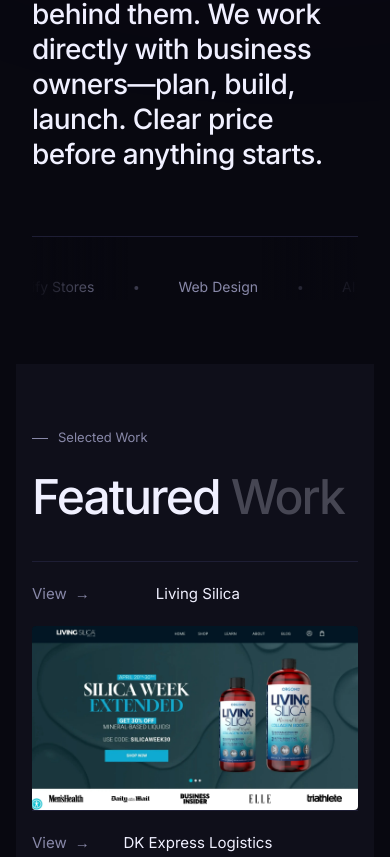
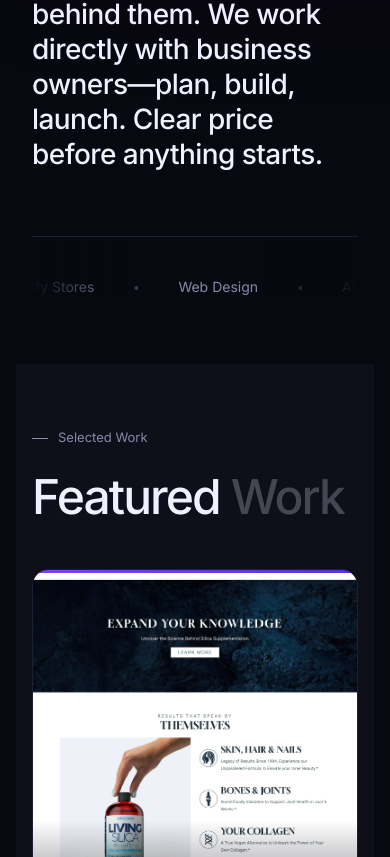
Before and after one commit to syedhamzahabib2026-source/vryntlab-web, a Next.js app: page / in a window 390 px wide. Shown: the part 1143-2000 px from the top of the page. Built offline with nearby package versions, Linux system fonts and the light colour scheme.

Commit message:
feat: AnimatePresence services, hero CTA image, Merco-style work cards

```diff
--- a/src/app/globals.css
+++ b/src/app/globals.css
@@ -303,6 +303,18 @@
   }
 }
 
+/** Portfolio cards — always-running slow auto-scroll (top → bottom → top). */
+.work-scroll-auto {
+  animation: work-scroll-preview 16s ease-in-out infinite alternate;
+}
+
+@media (prefers-reduced-motion: reduce) {
+  .work-scroll-auto {
+    animation: none !important;
+    transform: none !important;
+  }
+}
+
 /** Project detail hero — same scroll as cards, slower and always running. */
 .work-hero-scroll-track {
   animation: work-scroll-preview 15s linear infinite;
--- a/src/components/home/FeaturedWork.tsx
+++ b/src/components/home/FeaturedWork.tsx
@@ -5,7 +5,7 @@
 import { useRef, useState, useEffect } from "react";
 import { motion, useScroll, useTransform } from "motion/react";
 import { focusRing } from "@/components/layout/layoutTokens";
-import { caseStudies, caseStudyPosterUrl } from "@/lib/case-studies";
+import { caseStudies } from "@/lib/case-studies";
 
 const ease = [0.22, 1, 0.36, 1] as const;
 
@@ -42,17 +42,7 @@
   const hero = study.media.images[0] ?? "";
   const tall = study.media.images[1] ?? "";
   const cardRef = useRef<HTMLElement>(null);
-  const [isHovered, setIsHovered] = useState(false);
   const [reduceMotion, setReduceMotion] = useState(false);
-  const [layerKey, setLayerKey] = useState(0);
-
-  // Scroll-linked scale: image starts slightly small, grows as card scrolls into view
-  const { scrollYProgress } = useScroll({
-    target: cardRef,
-    offset: ["start end", "end start"],
-  });
-  const imgScale = useTransform(scrollYProgress, [0, 0.5], [0.94, 1.02]);
-  const imgY = useTransform(scrollYProgress, [0, 0.5], [24, 0]);
 
   useEffect(() => {
     const mq = window.matchMedia("(prefers-reduced-motion: reduce)");
@@ -62,109 +52,85 @@
     return () => mq.removeEventListener("change", sync);
   }, []);
 
-  // Reset scroll animation when hover ends so next hover starts from top
-  useEffect(() => {
-    if (!isHovered) {
-      const id = window.setTimeout(() => setLayerKey((k) => k + 1), 0);
-      return () => window.clearTimeout(id);
-    }
-    return undefined;
-  }, [isHovered]);
-
-  const scrollOn = isHovered && !reduceMotion;
+  // Scroll-linked entry: card lifts in as it enters viewport
+  const { scrollYProgress } = useScroll({
+    target: cardRef,
+    offset: ["start end", "center center"],
+  });
+  const entryScale = useTransform(scrollYProgress, [0, 0.6], [0.96, 1.0]);
 
   return (
     <motion.article
       ref={cardRef}
-      className="group relative"
-      initial={{ opacity: 0, y: 24, scale: 0.985 }}
-      whileInView={{ opacity: 1, y: 0, scale: 1 }}
+      className="group overflow-hidden rounded-2xl border border-[#1E1E35] bg-[#0c0c18]"
+      style={{ scale: entryScale }}
+      initial={{ opacity: 0, y: 40 }}
+      whileInView={{ opacity: 1, y: 0 }}
       viewport={{ once: true, amount: 0.08 }}
       transition={{ duration: 0.75, ease }}
-      onMouseEnter={() => setIsHovered(true)}
-      onMouseLeave={() => setIsHovered(false)}
     >
-      {/* Top bar */}
-      <div className="flex items-center justify-between border-t border-[#1E1E35] px-0 py-5">
+      {/* Violet accent bar */}
+      <div className="h-[3px] bg-gradient-to-r from-[#7C3FFF] to-[#5533DD]" />
+
+      {/* Card body: tall scrolling screenshot */}
       <Link
         href={`/work/${study.id}`}
-          className={`flex items-center gap-2 text-[15px] font-normal text-[#8888a8] transition-colors duration-200 ${focusRing} rounded-sm [@media(hover:hover)]:hover:text-[#F0F0FF]`}
-          tabIndex={0}
-        >
-          View
-          <span
-            className="inline-block transition-transform duration-[200ms] group-hover:translate-x-1"
-            aria-hidden
-          >
-            →
-          </span>
-        </Link>
-        <span className="text-[15px] font-normal text-[#F0F0FF]">
-          {study.client}
-        </span>
-        <span className="w-[52px]" aria-hidden />
-      </div>
-
-      {/* Image — scroll-linked scale wrapper; hover triggers tall-screenshot scroll */}
-      <Link
-        href={`/work/${study.id}`}
-        className={`relative block overflow-hidden rounded-sm ${focusRing}`}
-        style={{ aspectRatio: "16 / 9" }}
-        tabIndex={-1}
+        className={`relative block overflow-hidden ${focusRing}`}
+        style={{ minHeight: "480px" }}
         aria-label={`View ${study.client} case study`}
       >
-        <motion.div
-          className="absolute inset-0"
-          style={{ scale: imgScale, y: imgY }}
-        >
-          {/* Static hero (visible when not hovering) */}
-          <div className="absolute inset-0 z-[1]">
+        {/* Auto-scrolling tall image (always running, top→bottom→top) */}
+        <div className="absolute inset-0 overflow-hidden [container-type:size]">
+          {reduceMotion ? (
             <Image
               src={hero}
               alt={study.coverAlt}
               fill
-              className={`object-cover transition-opacity duration-500 ease-[cubic-bezier(0.16,1,0.3,1)] motion-reduce:transition-none ${scrollOn ? "opacity-0" : "opacity-100"}`}
-              sizes="(max-width: 1290px) 100vw, 1290px"
+              className="object-cover object-top"
+              sizes="(max-width: 640px) 100vw, (max-width: 1024px) 50vw, 640px"
               priority={priority}
             />
-          </div>
-
-          {/* Tall screenshot — scrolls top→bottom on hover (CSS animation via data-active) */}
-          {!reduceMotion && (
-            <div
-              className={`absolute inset-0 z-[0] overflow-hidden [container-type:size] transition-opacity duration-500 ease-[cubic-bezier(0.16,1,0.3,1)] ${scrollOn ? "opacity-100" : "opacity-0"}`}
-              aria-hidden={!scrollOn}
-            >
-              <div
-                key={layerKey}
-                data-active={scrollOn ? "true" : "false"}
-                className="work-scroll-preview-track relative w-full will-change-transform"
-              >
+          ) : (
+            <div className="work-scroll-auto relative w-full">
               <Image
                 src={tall}
                 alt={study.imageAlts[1] ?? study.coverAlt}
                 width={1600}
                 height={2600}
-                  className="h-auto w-full max-w-none object-cover object-top"
-                  sizes="(max-width: 1290px) 100vw, 1290px"
+                className="h-auto w-full max-w-none"
+                sizes="(max-width: 640px) 100vw, (max-width: 1024px) 50vw, 640px"
+                priority={priority}
               />
             </div>
+          )}
         </div>
-          )}
-        </motion.div>
 
-        {/* Dark overlay */}
+        {/* Bottom gradient + project info overlay */}
+        <div className="absolute inset-x-0 bottom-0 z-10 bg-gradient-to-t from-[#060610]/95 via-[#060610]/65 to-transparent px-6 pb-6 pt-28">
+          <p className="text-[11px] font-semibold uppercase tracking-[0.14em] text-[#7C3FFF]">
+            {study.typeLabel}
+          </p>
+          <h3 className="mt-2 text-[1.375rem] font-medium leading-[1.15] tracking-[-0.03em] text-[#F0F0FF]">
+            {study.client}
+          </h3>
+          <p className="mt-1 line-clamp-2 text-[0.875rem] leading-[1.5] text-[#8888a8]">
+            {study.cardOutcome}
+          </p>
+        </div>
+
+        {/* Hover dark overlay */}
         <div
-          className="absolute inset-0 bg-black/0 transition-[background-color] duration-[250ms] group-hover:bg-black/30"
+          className="absolute inset-0 bg-black/0 transition-[background-color] duration-300 group-hover:bg-black/20"
           aria-hidden
         />
-        {/* "View →" overlay label */}
+
+        {/* "View case study" pill on hover */}
         <div
-          className="absolute inset-0 flex items-center justify-center opacity-0 transition-opacity duration-[250ms] ease-[var(--ease-out-premium)] group-hover:opacity-100"
+          className="absolute inset-0 z-20 flex items-center justify-center opacity-0 transition-opacity duration-300 group-hover:opacity-100"
           aria-hidden
         >
-          <span className="rounded-full bg-white/10 px-5 py-2 text-[15px] font-medium text-white backdrop-blur-md ring-1 ring-white/15">
-            View →
+          <span className="rounded-full bg-white/10 px-5 py-2.5 text-[14px] font-medium text-white backdrop-blur-md ring-1 ring-white/15">
+            View case study →
           </span>
         </div>
       </Link>
@@ -172,59 +138,34 @@
   );
 }
 
-// NDA placeholder card with scroll-linked scale
 function NdaCard() {
-  const cardRef = useRef<HTMLElement>(null);
-  const { scrollYProgress } = useScroll({
-    target: cardRef,
-    offset: ["start end", "end start"],
-  });
-  const imgScale = useTransform(scrollYProgress, [0, 0.5], [0.94, 1.02]);
-  const imgY = useTransform(scrollYProgress, [0, 0.5], [24, 0]);
-
   return (
     <motion.article
-      ref={cardRef}
-      className="group relative"
-      initial={{ opacity: 0, y: 24, scale: 0.985 }}
-      whileInView={{ opacity: 1, y: 0, scale: 1 }}
-      viewport={{ once: true, amount: 0.08 }}
+      className="overflow-hidden rounded-2xl border border-[#1E1E35] bg-[#0c0c18]"
+      initial={{ opacity: 0, y: 40 }}
+      whileInView={{ opacity: 1, y: 0 }}
+      viewport={{ once: true, amount: 0.1 }}
       transition={{ duration: 0.75, ease }}
     >
-      <div className="flex items-center justify-between border-t border-[#1E1E35] px-0 py-5">
-        <span className="text-[15px] font-normal text-[#8888a8]/50">NDA</span>
-        <span className="text-[15px] font-normal text-[#F0F0FF]">More on request</span>
-        <span className="w-[52px]" aria-hidden />
-      </div>
+      <div className="h-[3px] bg-[#1E1E35]" />
       <div
-        className="relative overflow-hidden rounded-sm"
-        style={{ aspectRatio: "16 / 9" }}
-      >
-        <motion.div
-          className="absolute inset-0"
-          style={{ scale: imgScale, y: imgY }}
-        >
-          <div
-            className="absolute inset-0 flex items-center justify-center"
+        className="flex min-h-[160px] items-center justify-center px-8 py-10"
         style={{
           background:
-                "linear-gradient(135deg, rgba(124,63,255,0.08) 0%, rgba(0,229,255,0.04) 100%)",
+            "linear-gradient(135deg, rgba(124,63,255,0.05) 0%, rgba(0,229,255,0.02) 100%)",
         }}
       >
-            <div
-              className="absolute inset-0 opacity-[0.06]"
-              style={{
-                backgroundImage:
-                  "linear-gradient(var(--border) 1px, transparent 1px), linear-gradient(90deg, var(--border) 1px, transparent 1px)",
-                backgroundSize: "56px 56px",
-              }}
-              aria-hidden
-            />
-            <p className="relative text-[13px] font-normal text-[#8888a8]">
+        <div className="text-center">
+          <p className="text-[11px] font-semibold uppercase tracking-[0.14em] text-[#8888a8]/50">
+            NDA
+          </p>
+          <p className="mt-2 text-[1.0625rem] font-medium text-[#F0F0FF]">
+            More on request
+          </p>
+          <p className="mt-1.5 text-[0.875rem] text-[#8888a8]">
             Partner builds and NDA work available on request
           </p>
         </div>
-        </motion.div>
       </div>
     </motion.article>
   );
@@ -242,7 +183,7 @@
     >
       <div className="mx-auto w-full max-w-[1290px] px-4 sm:px-8 lg:px-[30px]">
 
-        {/* Section header — stagger */}
+        {/* Section header */}
         <motion.div
           initial="hidden"
           whileInView="show"
@@ -265,14 +206,15 @@
           </div>
         </motion.div>
 
-        {/* Work cards */}
-        <div className="mt-10 flex flex-col">
+        {/* Two project cards side by side on desktop */}
+        <div className="mt-12 grid grid-cols-1 gap-5 sm:grid-cols-2 lg:gap-7">
           <WorkCard study={study1} priority />
           <WorkCard study={study2} />
+        </div>
+
+        {/* NDA card below, full width */}
+        <div className="mt-5 lg:mt-7">
           <NdaCard />
-
-          {/* Bottom border closure */}
-          <div className="border-t border-[#1E1E35] pt-0" />
         </div>
       </div>
     </section>
--- a/src/components/home/Hero.tsx
+++ b/src/components/home/Hero.tsx
@@ -1,6 +1,7 @@
 "use client";
 
 import Link from "next/link";
+import Image from "next/image";
 import {
   AnimatePresence,
   motion,
@@ -34,12 +35,20 @@
   const reduceMotion = useReducedMotion() ?? false;
   const [wordIndex, setWordIndex] = useState(0);
   const heroRef = useRef<HTMLElement>(null);
+  const ctaRef = useRef<HTMLDivElement>(null);
 
   // Section-scoped scroll progress — drives the fade-out effect
   const { scrollYProgress } = useScroll({
     target: heroRef,
     offset: ["start start", "end end"],
   });
+
+  // CTA image breathing scale as it enters viewport
+  const { scrollYProgress: ctaScrollY } = useScroll({
+    target: ctaRef,
+    offset: ["start end", "end start"],
+  });
+  const ctaImgScale = useTransform(ctaScrollY, [0, 0.5], [0.94, 1.02]);
 
   // Hero content fades, lifts, and scales out as user scrolls into the next section
   const heroOpacity = useTransform(scrollYProgress, [0.4, 0.8], [1, 0]);
@@ -88,8 +97,12 @@
             className="relative mx-auto w-full max-w-[1290px] px-4 sm:px-8 lg:px-[30px]"
             style={!reduceMotion ? { opacity: heroOpacity, y: heroY, scale: heroScale } : undefined}
           >
-            {/* Stagger entrance */}
+            {/* Two-column on desktop: text left, CTA image right */}
+            <div className="flex flex-col items-start gap-12 lg:flex-row lg:items-center lg:gap-16">
+
+              {/* Left: stagger text entrance */}
               <motion.div
+                className="flex-1"
                 initial="hidden"
                 whileInView="show"
                 viewport={{ once: true, amount: 0.25 }}
@@ -160,6 +173,39 @@
                   </Link>
                 </motion.div>
               </motion.div>
+
+              {/* Right: CTA image — desktop only, scroll-linked scale + gentle float */}
+              <motion.div
+                ref={ctaRef}
+                className="hidden lg:block lg:w-[46%] lg:shrink-0"
+                initial={{ opacity: 0, y: 24 }}
+                whileInView={{ opacity: 1, y: 0 }}
+                viewport={{ once: true, amount: 0.2 }}
+                transition={{ duration: 0.8, ease, delay: 0.25 }}
+                style={{ scale: ctaImgScale }}
+              >
+                <motion.div
+                  animate={reduceMotion ? undefined : { y: [0, -10, 0] }}
+                  transition={{ duration: 5, repeat: Infinity, ease: "easeInOut" }}
+                  className="relative"
+                >
+                  <Image
+                    src="/images/cta.png"
+                    alt="VryntLab workspace — custom websites, Shopify stores, and automations"
+                    width={640}
+                    height={480}
+                    className="w-full rounded-2xl shadow-[0_0_80px_-20px_rgba(124,63,255,0.4),0_40px_80px_-20px_rgba(0,0,0,0.7)]"
+                    priority
+                  />
+                  {/* Subtle inner ring */}
+                  <div
+                    aria-hidden
+                    className="pointer-events-none absolute inset-0 rounded-2xl ring-1 ring-inset ring-white/[0.07]"
+                  />
+                </motion.div>
+              </motion.div>
+
+            </div>
           </motion.div>
         </div>
       </div>
```
Also changed, not shown: src/components/home/ServicesAccordion.tsx (+25 -61 lines), public/images/cta.png (added), 1 other file (tests, documents, lock files or other folders). Lines whose indentation alone changed are shown as unchanged.
